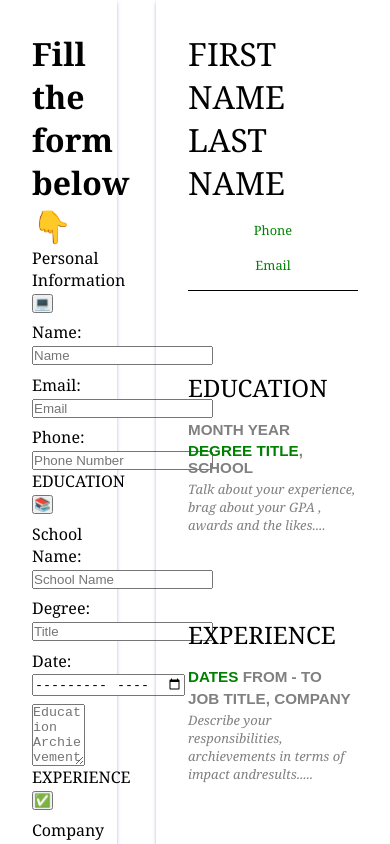
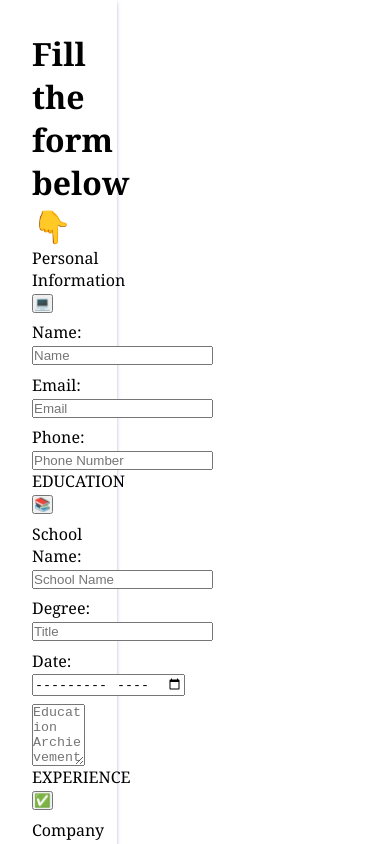
Before and after one commit to 001Pytom/Cv-Template, a React (Create React App) app: page / in a window 390 px wide. Shown: the top 844 px of the page. Built offline with nearby package versions, Linux system fonts and the light colour scheme.

Commit message:
adjusted for small screen

```diff
--- a/src/index.css
+++ b/src/index.css
@@ -125,3 +125,9 @@ form .done {
   text-align: center;
   font-size: 4vw;
 }
+
+@media screen and (max-width: 800px) {
+  .container {
+    flex-direction: column;
+  }
+}
```
